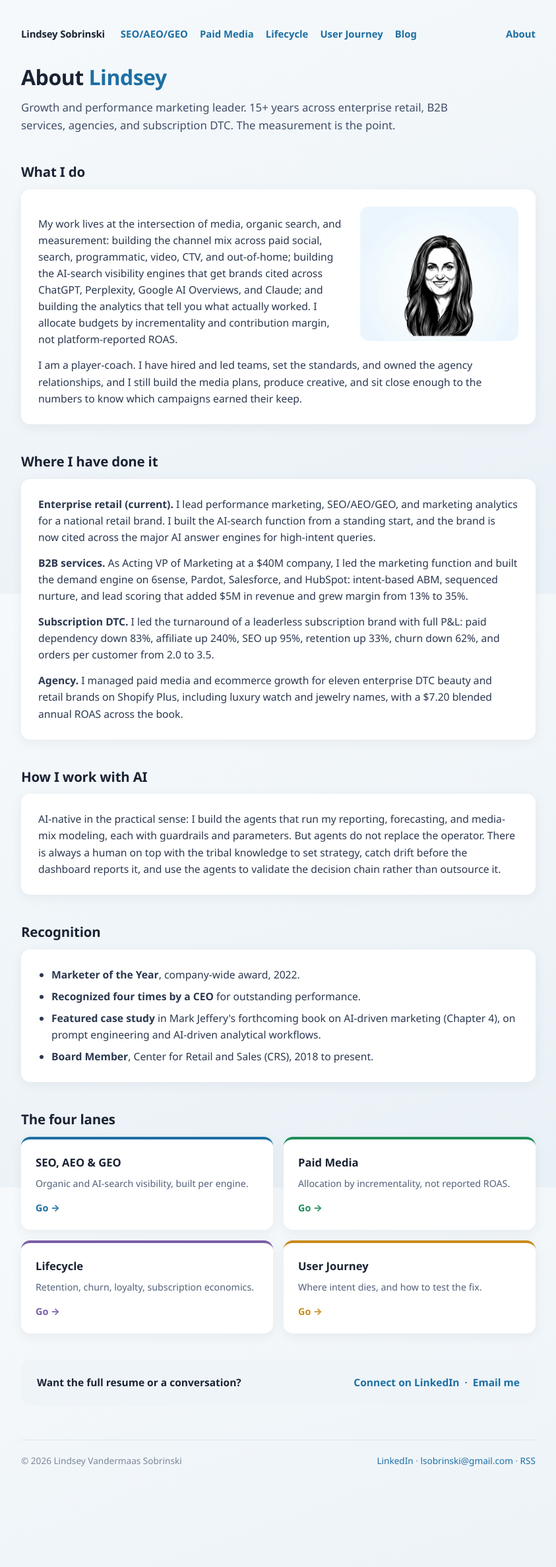
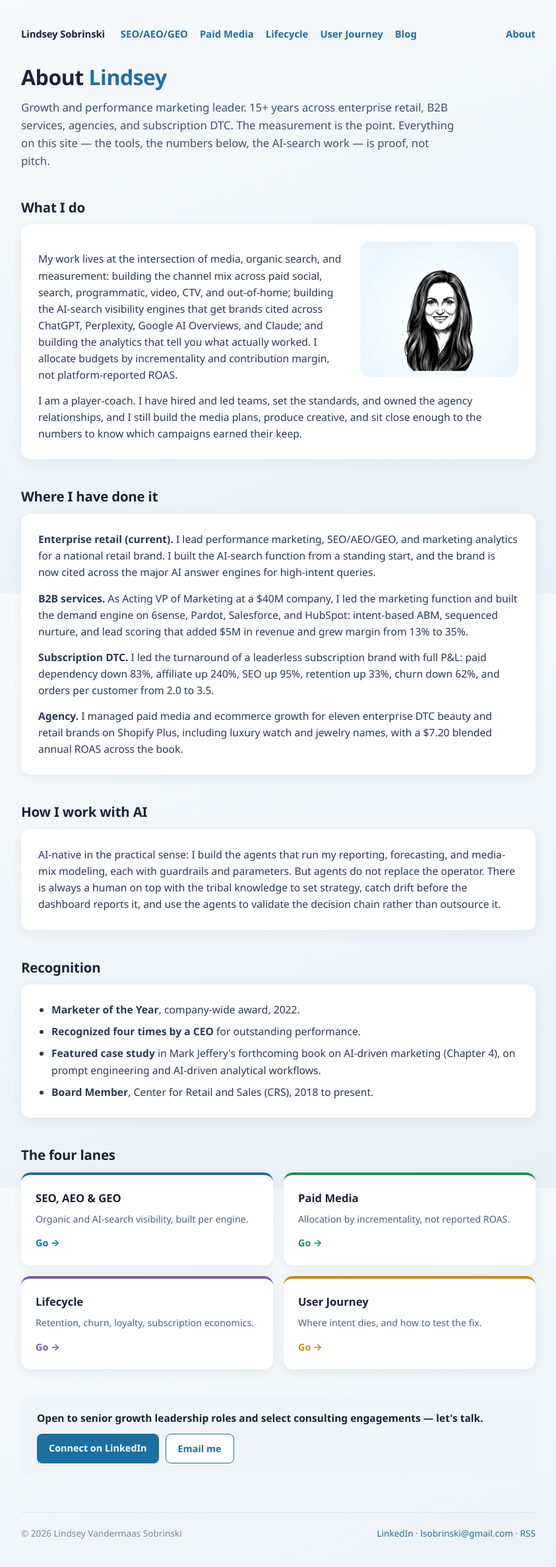
Before and after one commit to lsobrinski-marketing/lindseysobrinski.com, a Jekyll site: the page built from about.html, in a window 1280 px wide. Shown: the whole page at 66% size, without its empty margins (218-1061 px from the left). Built offline with Jekyll 4.4.1, drawn with Linux system fonts in a browser that asks for light colours; before the commit the page ends 2264 px from its top, so only the background shows below that.

Commit message:
About: sharpen lede close; executive availability CTA with two buttons

```diff
--- a/about.html
+++ b/about.html
@@ -6,7 +6,7 @@ description: "15+ years in growth and performance marketing across enterprise re
 ---
 
 <h1>About <span>Lindsey</span></h1>
-<p class="lede">Growth and performance marketing leader. 15+ years across enterprise retail, B2B services, agencies, and subscription DTC. The measurement is the point.</p>
+<p class="lede">Growth and performance marketing leader. 15+ years across enterprise retail, B2B services, agencies, and subscription DTC. The measurement is the point. Everything on this site — the tools, the numbers below, the AI-search work — is proof, not pitch.</p>
 
 <h2>What I do</h2>
 <div class="card">
@@ -52,9 +52,20 @@ description: "15+ years in growth and performance marketing across enterprise re
   <a class="tile lane-journey" href="/user-journey/"><h3>User Journey</h3><p>Where intent dies, and how to test the fix.</p><span class="go">Go →</span></a>
 </div>
 
+<style>
+.cta .btns{display:flex;gap:10px;flex-wrap:wrap;}
+.cta a.btn{display:inline-block;padding:10px 18px;border-radius:8px;font-weight:700;text-decoration:none;font-size:.9rem;transition:background .15s ease,color .15s ease;}
+.cta a.btn-primary{background:var(--accent);color:#fff;}
+.cta a.btn-primary:hover{background:#155a85;color:#fff;}
+.cta a.btn-secondary{background:#fff;color:var(--accent);border:1.5px solid var(--accent);}
+.cta a.btn-secondary:hover{background:var(--soft);}
+</style>
 <div class="cta">
-  <span><b>Want the full resume or a conversation?</b></span>
-  <span><a href="{{ site.author.linkedin }}">Connect on LinkedIn</a> &nbsp;&middot;&nbsp; <a href="mailto:{{ site.author.email }}">Email me</a></span>
+  <span><b>Open to senior growth leadership roles and select consulting engagements — let's talk.</b></span>
+  <span class="btns">
+    <a class="btn btn-primary" href="{{ site.author.linkedin }}">Connect on LinkedIn</a>
+    <a class="btn btn-secondary" href="mailto:{{ site.author.email }}">Email me</a>
+  </span>
 </div>
 
 <script type="application/ld+json">
```
